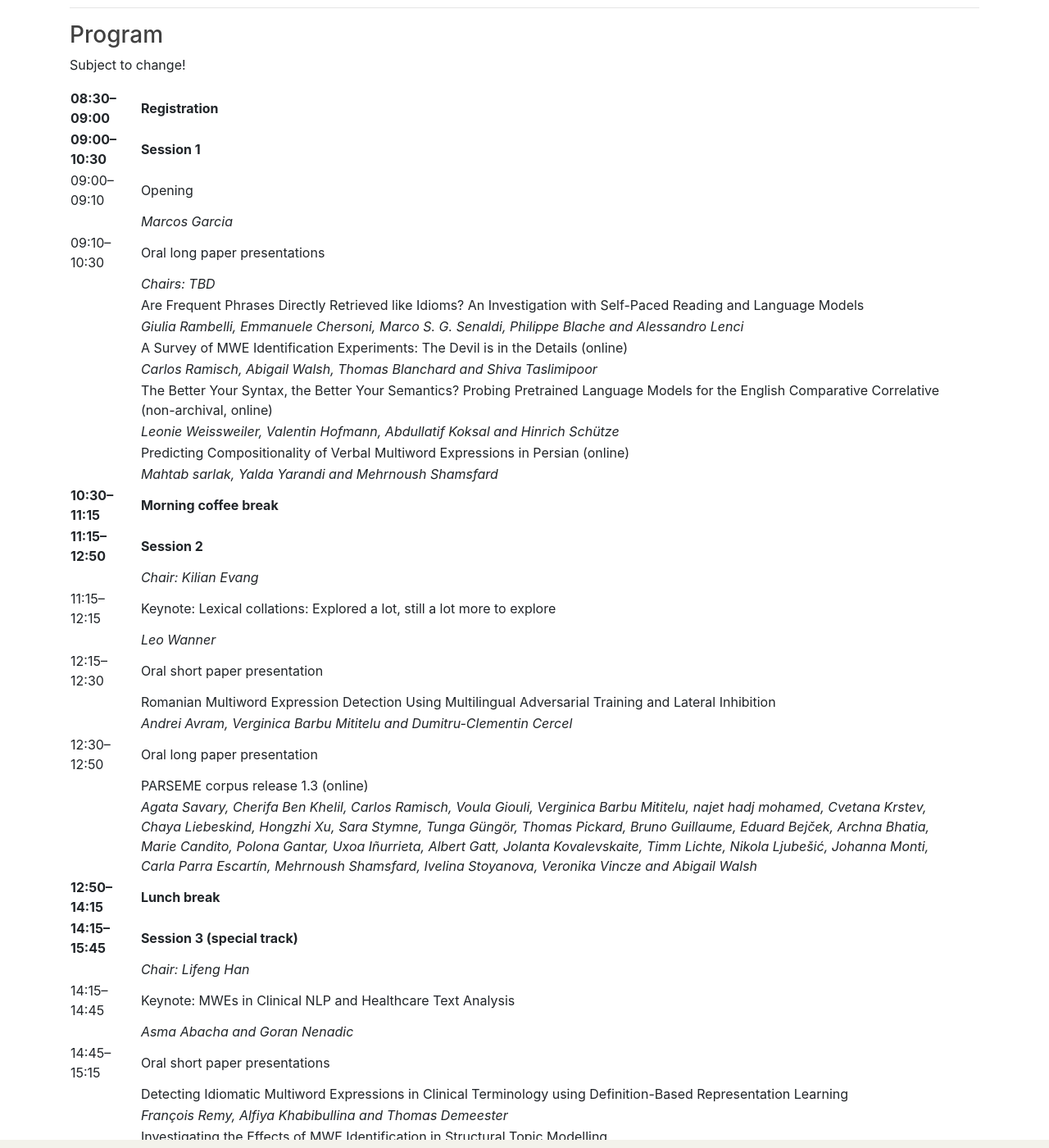
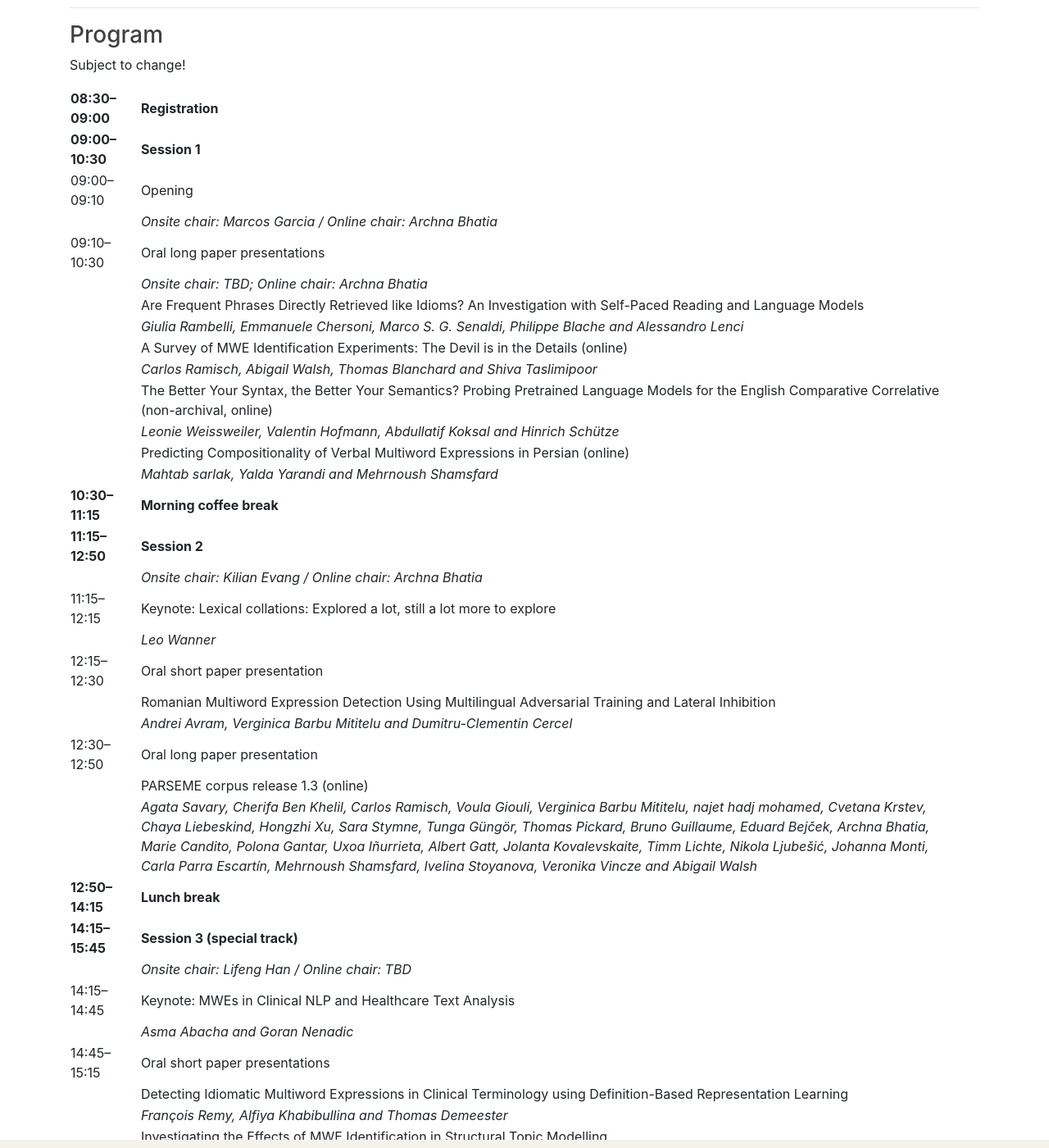
Before and after one commit to multiword/multiword.github.io, a Jekyll site: the page built from mwe2023/index.md, in a window 1280 px wide and 1400 px high, scrolled down 1118 px. Shown: the whole window at 82% size. Built offline with Jekyll 4.4.1, drawn with Linux system fonts in a browser that asks for light colours; comment, search, counter and statistics services are not loaded; some of the changed text lies outside the part shown.

Commit message:
Added more chairs

```diff
--- a/mwe2023/index.md
+++ b/mwe2023/index.md
@@ -80,9 +80,9 @@ Subject to change!
 | **08:30–09:00** | **Registration**               |
 | **09:00–10:30** | **Session 1**                  |
 |   09:00–09:10   | Opening                        |
-|                 | *Marcos Garcia*                |
+|                 | *Onsite chair: Marcos Garcia / Online chair: Archna Bhatia*                |
 |   09:10–10:30   | Oral long paper presentations  |
-|                 | *Chairs: TBD*                  |
+|                 | *Onsite chair: TBD; Online chair: Archna Bhatia*                  |
 |    | Are Frequent Phrases Directly Retrieved like Idioms? An Investigation with Self-Paced Reading and Language Models |
 |    | *Giulia Rambelli, Emmanuele Chersoni, Marco S. G. Senaldi, Philippe Blache and Alessandro Lenci*                  |
 |    | A Survey of MWE Identification Experiments: The Devil is in the Details (online) |
@@ -93,7 +93,7 @@ Subject to change!
 |    | *Mahtab sarlak, Yalda Yarandi and Mehrnoush Shamsfard*                          |
 | **10:30–11:15** | **Morning coffee break**       |
 | **11:15–12:50** | **Session 2**                  |
-|                 | *Chair: Kilian Evang*          |
+|                 | *Onsite chair: Kilian Evang / Online chair: Archna Bhatia*          |
 |   11:15–12:15   | Keynote: Lexical collations: Explored a lot, still a lot more to explore |
 |                 | *Leo Wanner*                                                             |
 |   12:15–12:30   | Oral short paper presentation |
@@ -104,7 +104,7 @@ Subject to change!
 |    | *Agata Savary, Cherifa Ben Khelil, Carlos Ramisch, Voula Giouli, Verginica Barbu Mititelu, najet hadj mohamed, Cvetana Krstev, Chaya Liebeskind, Hongzhi Xu, Sara Stymne, Tunga Güngör, Thomas Pickard, Bruno Guillaume, Eduard Bejček, Archna Bhatia, Marie Candito, Polona Gantar, Uxoa Iñurrieta, Albert Gatt, Jolanta Kovalevskaite, Timm Lichte, Nikola Ljubešić, Johanna Monti, Carla Parra Escartín, Mehrnoush Shamsfard, Ivelina Stoyanova, Veronika Vincze and Abigail Walsh* |
 | **12:50–14:15** | **Lunch break**                |
 | **14:15–15:45** | **Session 3 (special track)**  |
-|                 | *Chair: Lifeng Han*            |
+|                 | *Onsite chair: Lifeng Han / Online chair: TBD*            |
 |   14:15–14:45   | Keynote: MWEs in Clinical NLP and Healthcare Text Analysis |
 |                 | *Asma Abacha and Goran Nenadic*                            |
 |   14:45–15:15   | Oral short paper presentations |
@@ -116,7 +116,7 @@ Subject to change!
 |                 | *Asma Abacha, Goran Nenadic, Stefan Schulz and Kirk Roberts*                                          |
 | **15:45–16:15** | **Afternoon coffee break**     |
 | **16:15–18:00** | **Session 4**                  |
-|                 | *Chair: TBD*                   |
+|                 | *Onsite chair: TBD / Online chair: Voula Giouli*                   |
 |   16:15–17:15   | Poster session                 |
 |    | Idioms, Probing and Dangerous Things: Towards Structural Probing for Idiomaticity in Vector Space |
 |    | *Filip Klubička, Vasudevan Nedumpozhimana and John Kelleher*                                      |
@@ -136,7 +136,7 @@ Subject to change!
 |    | Graph-based multi-layer querying in Parseme Corpora (online) |
 |    | *Bruno Guillaume*                                            |
 |   17:45–18:00   | Closing                        |
-|                 | *Marcos Garcia*                |
+|                 | *Onsite chair: Marcos Garcia / Online chair: Voula Giouli*                |
 
 -----
 
```
